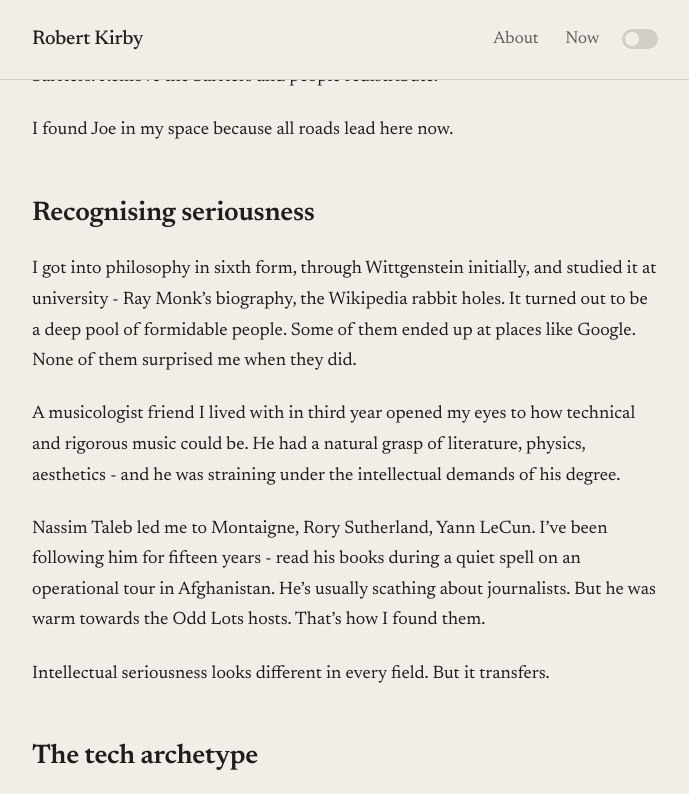
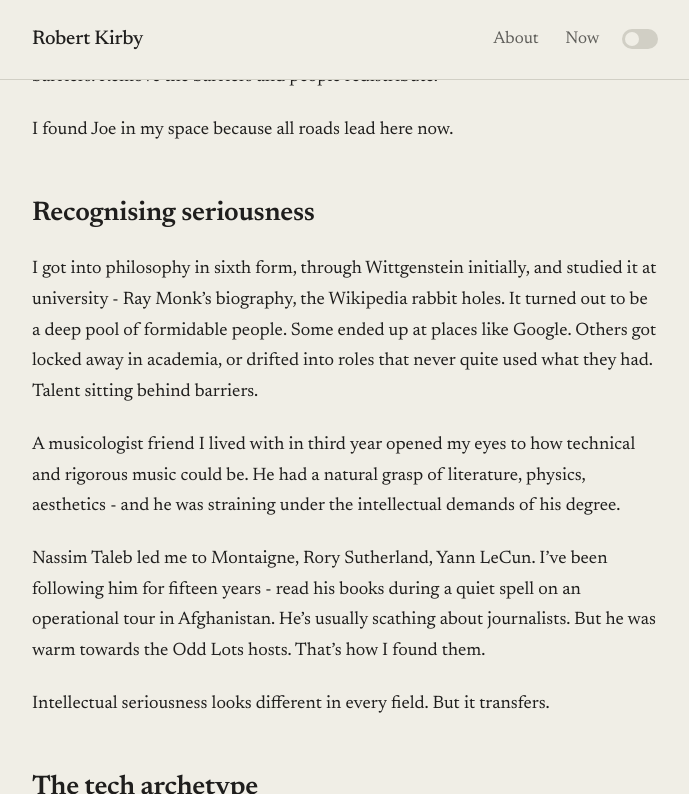
Before and after one commit to rob137/rob137.github.io, a Jekyll site: the page built from _posts/2026-01-29-out-of-distribution.md, in a window 1280 px wide and 900 px high, scrolled down 1126 px, cut to the strip 0-794 px from the top of the window. Shown: the whole strip, without its empty margins (295-984 px from the left). Built offline with Jekyll 4.4.1, drawn with Linux system fonts in a browser that asks for light colours.

Commit message:
Add locked-away-in-academia thread
Feeds into the main thesis about barriers.

Co-Authored-By: Claude Opus 4.5 <noreply@anthropic.com>

```diff
--- a/_posts/2026-01-29-out-of-distribution.md
+++ b/_posts/2026-01-29-out-of-distribution.md
@@ -26,7 +26,7 @@ I found Joe in my space because all roads lead here now.
 
 ## Recognising seriousness
 
-I got into philosophy in sixth form, through Wittgenstein initially, and studied it at university - Ray Monk's biography, the Wikipedia rabbit holes. It turned out to be a deep pool of formidable people. Some of them ended up at places like Google. None of them surprised me when they did.
+I got into philosophy in sixth form, through Wittgenstein initially, and studied it at university - Ray Monk's biography, the Wikipedia rabbit holes. It turned out to be a deep pool of formidable people. Some ended up at places like Google. Others got locked away in academia, or drifted into roles that never quite used what they had. Talent sitting behind barriers.
 
 A musicologist friend I lived with in third year opened my eyes to how technical and rigorous music could be. He had a natural grasp of literature, physics, aesthetics - and he was straining under the intellectual demands of his degree.
 
```
